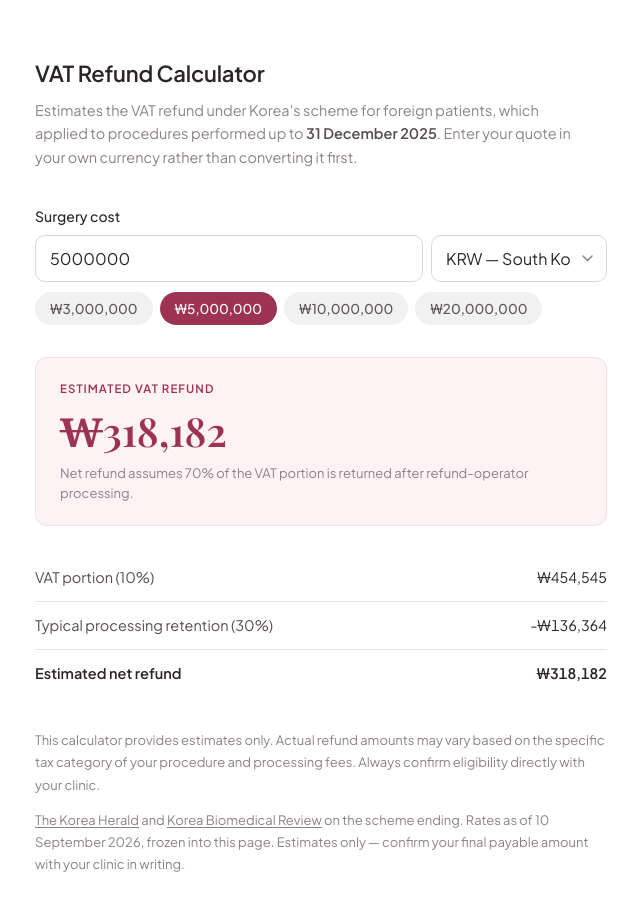
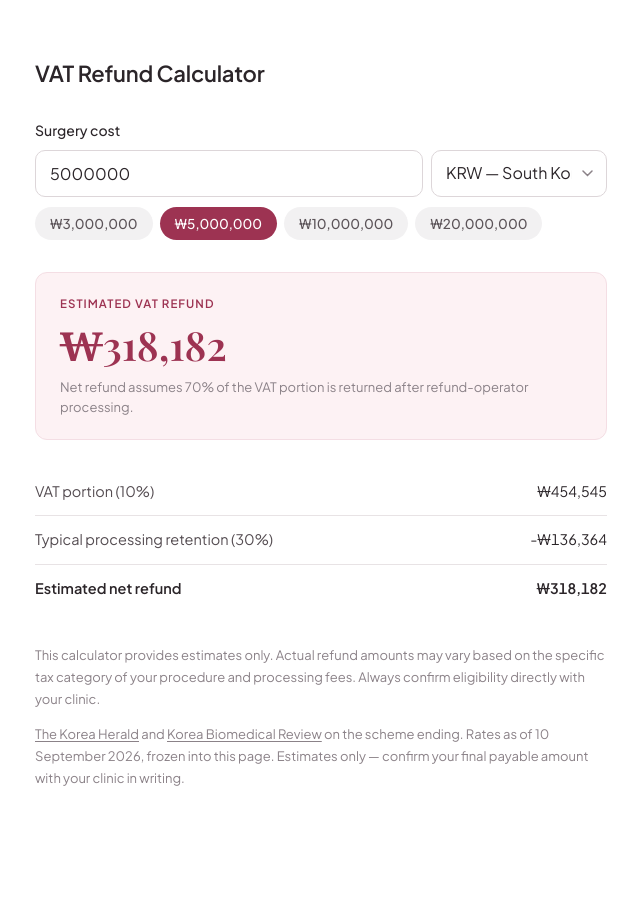
Before and after one commit to harshrathod0585/gbg-vat-refund-calculator, a plain HTML site: page index.html in a window 1280 px wide. Shown: the whole page, without its empty margins (319-959 px from the left). After the commit the page ends 882 px from the top, so only its background shows below. Drawn offline with nearby package versions, Linux system fonts and the light colour scheme.

Commit message:
Remove the intro paragraph
Leaves the title and the calculator. The footer keeps the sources line
noting the scheme ended, so the page still carries a factual anchor.

Co-Authored-By: Claude Opus 5 <noreply@anthropic.com>
Claude-Session: https://claude.ai/code/session_0131QyPCz9REWRPuzhQt3TFp

```diff
--- a/index.html
+++ b/index.html
@@ -27,7 +27,7 @@ body{margin:0;background:#fff;color:var(--body);font-family:var(--sans);
   font-size:16px;line-height:1.6;-webkit-font-smoothing:antialiased}
 .wrap{max-width:620px;margin:0 auto;padding:56px 24px 80px}
 
-h1{font-size:22px;font-weight:600;color:var(--ink);letter-spacing:-.01em;margin:0 0 8px}
+h1{font-size:22px;font-weight:600;color:var(--ink);letter-spacing:-.01em;margin:0 0 28px}
 .intro{font-size:14.5px;color:var(--muted);margin:0 0 36px;max-width:52ch}
 .intro b{color:var(--body);font-weight:600}
 
@@ -88,10 +88,6 @@ footer a:hover{color:var(--wine)}
 <main class="wrap">
 
 <h1>VAT Refund Calculator</h1>
-<p class="intro">Estimates the VAT refund under Korea's scheme for foreign patients, which
-applied to procedures performed up to <b>31 December 2025</b>. Enter your quote in your own
-currency rather than converting it first.</p>
-
 <div class="field">
   <label class="lbl" for="amount">Surgery cost</label>
   <div class="combo">
```
